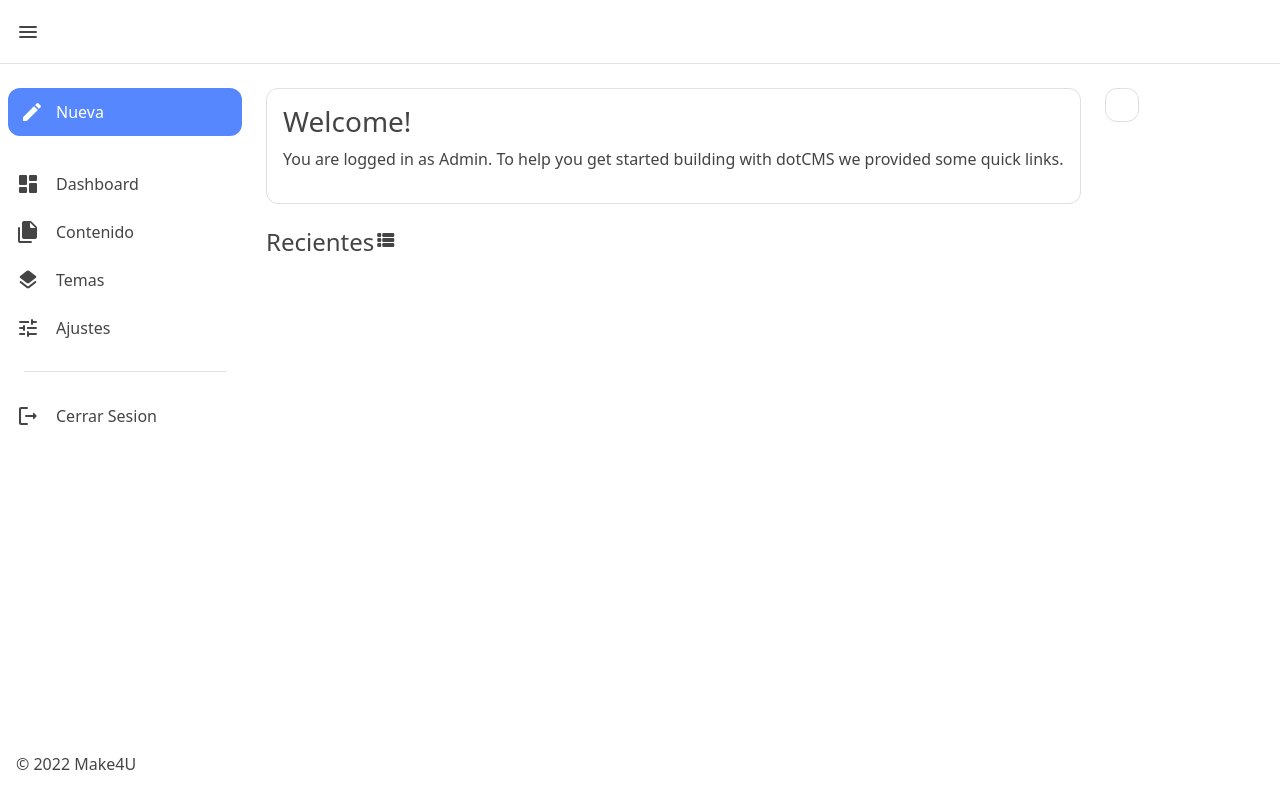
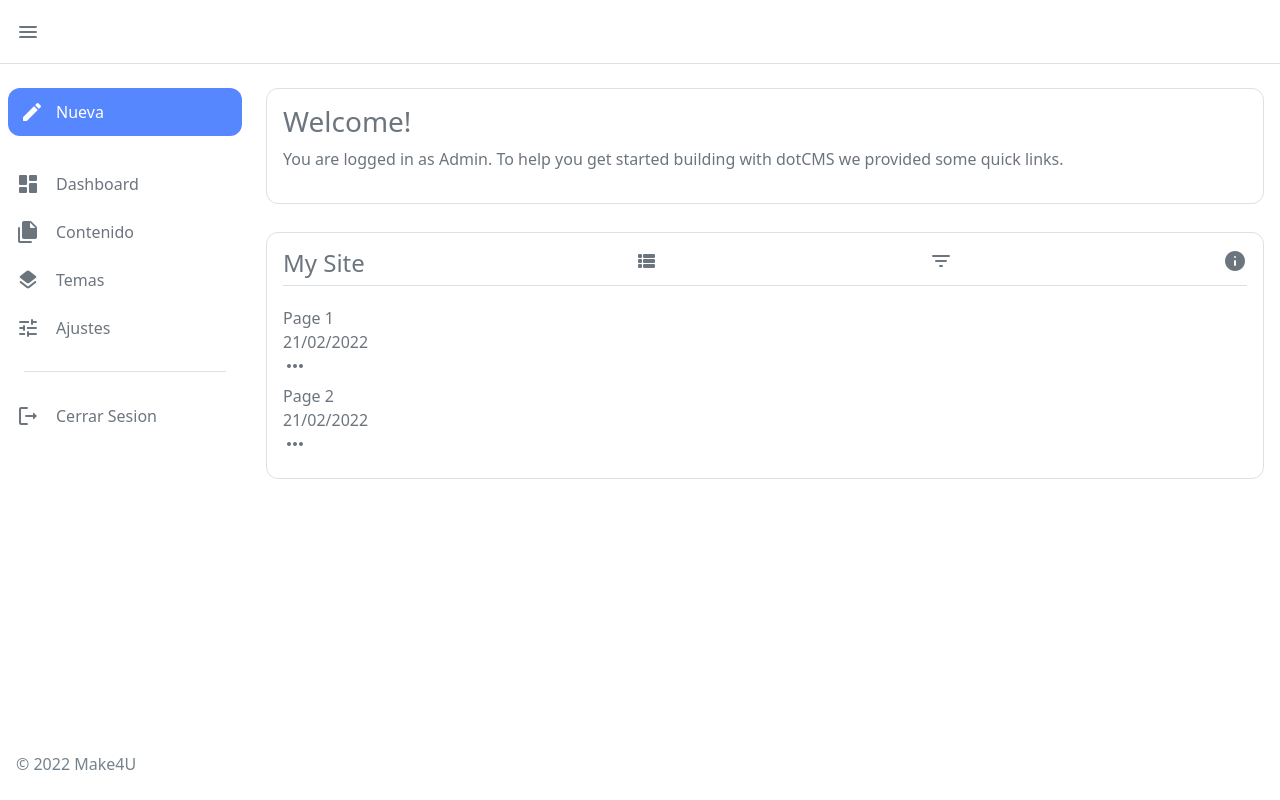
Before and after one commit to alexsandrov16/ZonasClimaticas, a PHP site: page /make4u/app/View/adm/index.html in a window 1280 px wide. Run offline with PHP 8.4, Linux system fonts and the light colour scheme.

Commit message:
Dashboard Commit

```diff
--- a/make4u/app/View/adm/index.html
+++ b/make4u/app/View/adm/index.html
@@ -44,13 +44,34 @@
                             building with dotCMS we provided some quick links.</p>
                     </div>
                 </div>
+                <!--
                 <div class="storage">
-                    <div class="card"></div>
-                </div>
-                <div class="activity">
-                    <div style="display: flex;justify-content:space-between">
-                        <h4>Recientes</h4>
-                        <i class="material-icons">view_list</i>
+                    <div class="card">
+                        Lorem ipsum dolor sit amet consectetur adipisicing elit. Sed aspernatur minima consequuntur porro? Mollitia ab dolorum quidem velit, at itaque quisquam. Maiores perspiciatis fugiat distinctio excepturi perferendis aliquam fuga doloremque?
+                    </div>
+                </div>-->
+                <div class="content">
+                    <div class="card">
+                        <div style="display: flex;justify-content:space-between">
+                            <h4>My Site</h4>
+                            <i class="material-icons">view_list</i>
+                            <i class="material-icons">filter_list</i>
+                            <i class="material-icons">info</i>
+                        </div>
+                        <div class="divider"></div>
+                        <div class="view-list view-module">
+                            <div>
+                                <div class="name">Page 1</div>
+                                <div class="date">21/02/2022</div>
+                                <i class="material-icons">more_horiz</i>
+                            </div>
+
+                            <div>
+                                <div class="name">Page 2</div>
+                                <div class="date">21/02/2022</div>
+                                <i class="material-icons">more_horiz</i>
+                            </div>
+                        </div>
                     </div>
                 </div>
             </div>
--- a/make4u/assets/css/style.css
+++ b/make4u/assets/css/style.css
@@ -42,6 +42,7 @@
     --info: #0dcaf0;
     --warning: #ffc107;
     --danger: #dc3545;
+    --muted-color: hsl(205deg, 10%, 50%);
 }
 
 /**
@@ -51,7 +52,7 @@
 :root:not([data-theme=dark]) {
     color-scheme: light;
     --background-color: #fff;
-    --color: #444;
+    --color: #6c757d;/*#444;
     /*
     --h1-color: hsl(205deg, 30%, 15%);
     --h2-color: #24333e;
@@ -59,9 +60,9 @@
     --h4-color: #374956;
     --h5-color: hsl(205deg, 20%, 32%);
     --h6-color: #4d606d;*/
-    /*
-    --muted-color: hsl(205deg, 10%, 50%);
-    --muted-border-color: hsl(205deg, 20%, 94%);*/
+
+
+    /*--muted-border-color: hsl(205deg, 20%, 94%);*/
     /*
     --card-background-color: var(--background-color);
 
@@ -289,6 +290,7 @@ aside[role="navigation"]>main {
 }
 
 aside[role="navigation"] footer {
+    color: var(--muted-color);
     padding: 1.5em 1em;
     animation: var(--fadeIn);
 }
@@ -317,8 +319,6 @@ aside[role="navigation"]>* a:hover {
 }
 
 aside[role="navigation"] .divider {
-    background-color: var(--border-color);
-    height: 1px;
     margin: 19px 24px 20px;
 }
 
@@ -342,14 +342,25 @@ nav[role="menubar"] {
     align-items: center;
     border-bottom: 1px solid var(--border-color);
 }
+nav[role="menubar"] .items{
+    display: flex;
+    align-items: center;
+}
 
+nav[role="menubar"] .items>*:hover{
+    color: #6c757d;
+}/*
+nav[role="menubar"] .items>*:hover{
+
+}*/
+/*
 nav[role="menubar"] .material-icons:hover {
     background-color: var(--menubar-icon-hover);
 }
 
 nav[role="menubar"] .material-icons:active {
     background-color: var(--menubar-icon-action);
-}
+}*/
 
 /**
  * Grid
@@ -357,7 +368,10 @@ nav[role="menubar"] .material-icons:active {
 .dashboard {
     display: flex;
     flex-wrap: wrap;
-    gap: 1.5em;
+    gap: 1.75em;
+}
+.dashboard :is(.welcome, .content){
+    width: 100%;
 }
 
 /**
@@ -366,6 +380,14 @@ nav[role="menubar"] .material-icons:active {
 .container {
     max-width: 64em;
     margin: auto;
+}
+
+i.material-icons{cursor: pointer;}
+
+.divider {
+    background-color: var(--border-color);
+    height: 1px;
+    margin-bottom: 20px;
 }
 
 .card {
--- a/make4u/assets/js/main.js
+++ b/make4u/assets/js/main.js
@@ -21,7 +21,11 @@ const M4U = {
     toggleSidebar: function () {
         if (window.matchMedia("(min-width: 992px)").matches) {
             sidebar.classList.toggle('sm');
-            localStorage.setItem('sidebar',true);
+            if (localStorage.getItem('sidebar')===null) {
+                localStorage.setItem('sidebar',true);
+            } else {
+                localStorage.removeItem('sidebar');
+            }
         } else if (window.matchMedia("(max-width: 992px)").matches && window.matchMedia("(min-width: 768px)").matches) {
             sidebar.classList.toggle('lg');
         } else {
```
